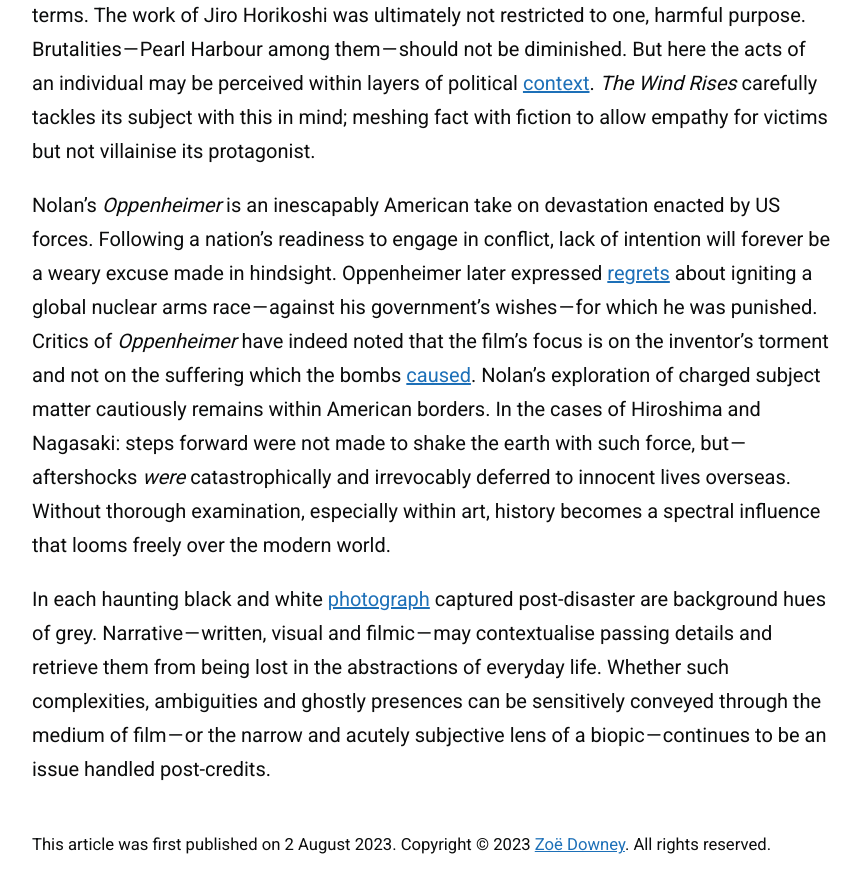
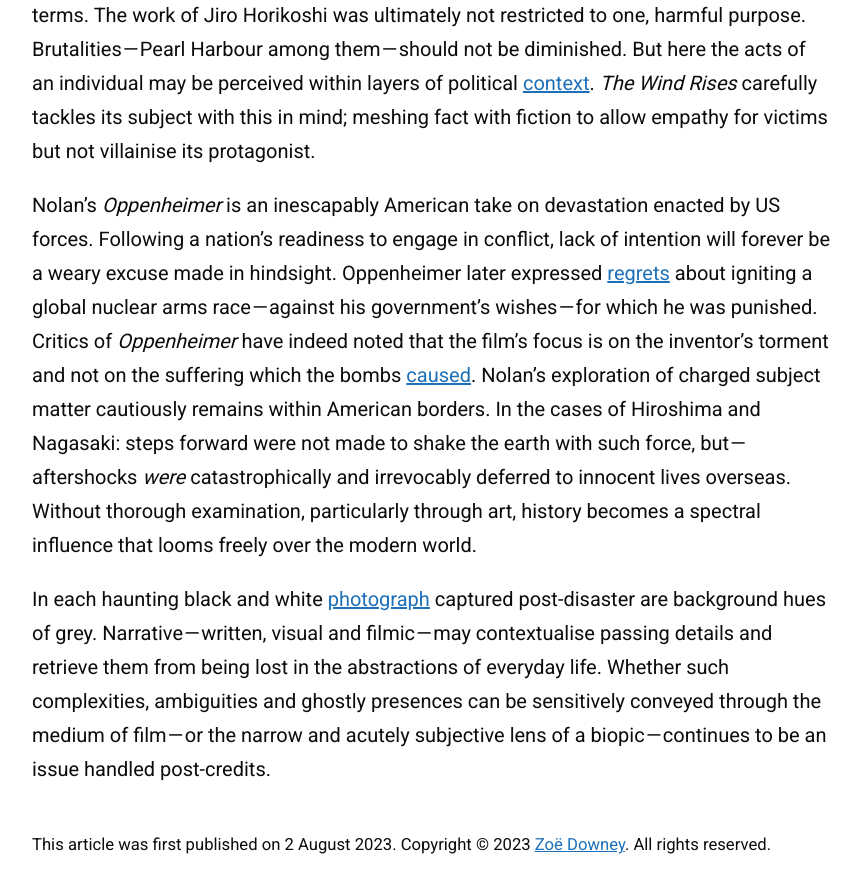
Before and after one commit to zoeurl/zoedowney.github.io, a Jekyll site: the page built from _posts/2023-08-02-the-ghost-behind-the-machine.md, in a window 1280 px wide and 900 px high, scrolled down 5045 px. Shown: the top 893 px of the window, without its empty margins (208-1069 px from the left). Built offline with Jekyll 4.4.1, drawn with Linux system fonts in a browser that asks for light colours.

Commit message:
Update 2023-08-02-the-ghost-behind-the-machine.md

```diff
--- a/_posts/2023-08-02-the-ghost-behind-the-machine.md
+++ b/_posts/2023-08-02-the-ghost-behind-the-machine.md
@@ -40,6 +40,6 @@
 
 A shifting of responsibility is convenient when engaging with a character study that centralises, and inevitably sympathises with, a single figure. In cinema, however, there is value to be found through a prismatic approach to the deconstruction of inconceivable moral dilemmas. Miyazaki’s protagonist is more convincingly portrayed under these terms. The work of Jiro Horikoshi was ultimately not restricted to one, harmful purpose. Brutalities — Pearl Harbour among them — should not be diminished. But here the acts of an individual may be perceived within layers of political [context](https://www.newyorker.com/magazine/1995/07/31/did-the-bomb-end-the-war). _The Wind Rises_ carefully tackles its subject with this in mind; meshing fact with fiction to allow empathy for victims but not villainise its protagonist.
 
-Nolan’s _Oppenheimer_ is an inescapably American take on devastation enacted by US forces. Following a nation’s readiness to engage in conflict, lack of intention will forever be a weary excuse made in hindsight. Oppenheimer later expressed [regrets](https://www.pbs.org/newshour/show/why-there-are-new-assessments-of-oppenheimers-role-in-history) about igniting a global nuclear arms race — against his government’s wishes — for which he was punished. Critics of _Oppenheimer_ have indeed noted that the film’s focus is on the inventor’s torment and not on the suffering which the bombs [caused](https://www.theguardian.com/world/2023/jul/21/anti-nuclear-groups-welcome-oppenheimer-film-fails-depict-true-horror). Nolan’s exploration of charged subject matter cautiously remains within American borders. In the cases of Hiroshima and Nagasaki: steps forward were not made to shake the earth with such force, but — aftershocks _were_ catastrophically and irrevocably deferred to innocent lives overseas. Without thorough examination, especially within art, history becomes a spectral influence that looms freely over the modern world.
+Nolan’s _Oppenheimer_ is an inescapably American take on devastation enacted by US forces. Following a nation’s readiness to engage in conflict, lack of intention will forever be a weary excuse made in hindsight. Oppenheimer later expressed [regrets](https://www.pbs.org/newshour/show/why-there-are-new-assessments-of-oppenheimers-role-in-history) about igniting a global nuclear arms race — against his government’s wishes — for which he was punished. Critics of _Oppenheimer_ have indeed noted that the film’s focus is on the inventor’s torment and not on the suffering which the bombs [caused](https://www.theguardian.com/world/2023/jul/21/anti-nuclear-groups-welcome-oppenheimer-film-fails-depict-true-horror). Nolan’s exploration of charged subject matter cautiously remains within American borders. In the cases of Hiroshima and Nagasaki: steps forward were not made to shake the earth with such force, but — aftershocks _were_ catastrophically and irrevocably deferred to innocent lives overseas. Without thorough examination, particularly through art, history becomes a spectral influence that looms freely over the modern world.
 
 In each haunting black and white [photograph](https://www.nytimes.com/2020/08/06/world/asia/hiroshima-nagasaki-japan-photos.html) captured post-disaster are background hues of grey. Narrative — written, visual and filmic — may contextualise passing details and retrieve them from being lost in the abstractions of everyday life. Whether such complexities, ambiguities and ghostly presences can be sensitively conveyed through the medium of film — or the narrow and acutely subjective lens of a biopic — continues to be an issue handled post-credits.
```
